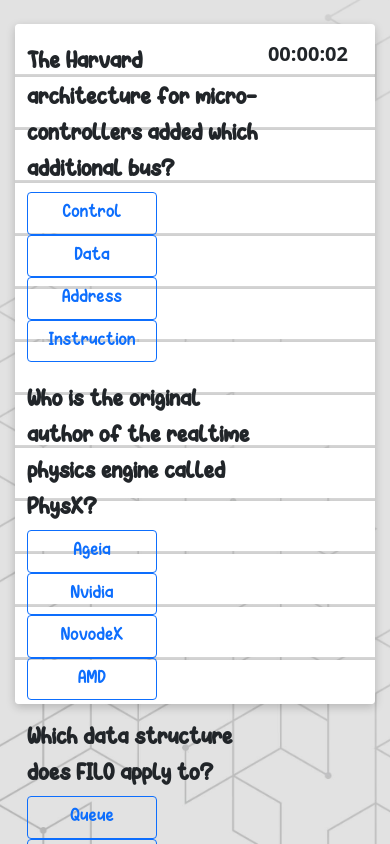
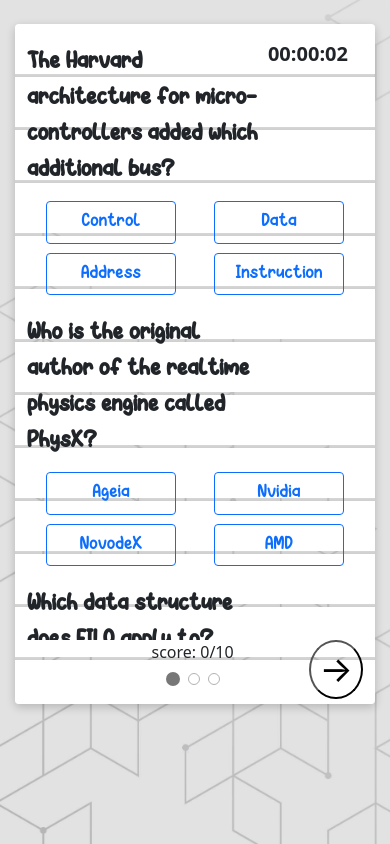
Before and after one commit to newohtwo/Quizzical, a React (Create React App) app: page / in a window 390 px wide. Both pictures are taken after a click on the input "Start Game!". Shown: the top 844 px of the page. Built offline with nearby package versions, Linux system fonts and the light colour scheme.

Commit message:
tweaked ui to fit better mobile screens

```diff
--- a/src/App.css
+++ b/src/App.css
@@ -38,17 +38,18 @@
   font-weight: bold;
 }
 
-.question {
+.question-text {
   font-family: MelonHoney;
   font-size: 24px;
   padding-top: 20px;
   text-align: start;
   padding-right: 100px;
 }
-.answer {
+.btn {
   width: 130px;
   font-size: 19px;
   font-family: MelonHoney;
+  margin-top: 9px;
 }
 .correctAnswer {
   background-color: green;
@@ -81,8 +82,20 @@
   .page {
     max-width: 360px;
   }
+
   .game-setting-select {
     width: 300px;
+    margin: 0px !important;
+    padding: 0px !important;
+  }
+  .start-btn {
+    margin-left: 55px;
+    padding: 3px 40px 3px 40px;
+  }
+  .question-array {
+    overflow-y: scroll;
+  }
+  .question {
   }
 }
 
--- a/src/App.js
+++ b/src/App.js
@@ -1,6 +1,6 @@
 import './App.css';
 import IntroductionPage from './components/IntroductionPage';
-import TriviaQuastions from './components/TriviaQuastions';
+import TriviaGame from './components/TriviaGame';
 import react from 'react';
 import axios from 'axios';
 import data from './components/tempData';
@@ -66,7 +66,7 @@
         <IntroductionPage createApiCall={mockCreateApiCall} key={nanoid()} />
       )}
       {showSettings && (
-        <TriviaQuastions
+        <TriviaGame
           triviaQuastions={triviaQuastions}
           triviaLength={triviaQuastions.length}
           key={nanoid()}
--- /dev/null
+++ b/src/components/GameFooter.js
@@ -0,0 +1,27 @@
+import Dots from './Dots';
+import PageFlipBtn from './PageFlipBtn';
+
+export default function GameFooter(props) {
+  return (
+    <div className="container-fluid  d-flex justify-content-between align-self-end ">
+      <PageFlipBtn
+        transparentDiv={props.transparentDiv}
+        isShown={props.questionsCurrentIndex >= 4 ? true : false}
+        pageFlip={props.moveToPreviousPage}
+        sign={'←'}
+      />
+      <div className="container text-center">
+        <p className="mb-2"> {`score: ${props.score}/${props.triviaLength}`}</p>
+        <Dots index={props.currentDotIndex} dotSize={props.dotSize}></Dots>
+      </div>
+      <PageFlipBtn
+        sign={'→'}
+        transparentDiv={props.transparentDiv}
+        isShown={
+          props.questionsCurrentIndex + 4 < props.triviaLength ? true : false
+        }
+        pageFlip={props.moveToNextPage}
+      />
+    </div>
+  );
+}
--- a/src/components/IntroductionPage.js
+++ b/src/components/IntroductionPage.js
@@ -38,7 +38,7 @@
         <p>Trivia game about anything and everything!</p>
       </div>
 
-      <div className="container ms-5  fw-bold">
+      <div className="container ms-md-5  fw-bold">
         <h3>Game Settings:</h3>
         <div>
           <label className="game-setting-select">
@@ -85,7 +85,7 @@
         </div>
 
         <input
-          className="start-btn mt-2 fw-bold"
+          className="start-btn mt-2 fw-bold "
           type="submit"
           value="Start Game!"
           onClick={() => props.createApiCall(form)}
--- /dev/null
+++ b/src/components/PageFlipBtn.js
@@ -0,0 +1,13 @@
+export default function PageFlipBtn(props) {
+  return (
+    <>
+      {props.isShown ? (
+        <button className="page-flip-btn" onClick={() => props.pageFlip()}>
+          {props.sign}
+        </button>
+      ) : (
+        props.transparentDiv()
+      )}
+    </>
+  );
+}
--- a/src/components/Question.js
+++ b/src/components/Question.js
@@ -21,9 +21,9 @@
   }
 
   return (
-    <div className="container">
-      <p className="fw-bold mb-1 question "> {props.question} </p>
-      <div className="container d-sm-flex justify-content-around ">
+    <div className="container question ">
+      <p className="fw-bold mb-1 question-text "> {props.question} </p>
+      <div className="container  flex-wrap  d-inline-flex  justify-content-around">
         {createPossibleAnswersBtns()}
       </div>
     </div>
--- a/src/components/SelectButton.js
+++ b/src/components/SelectButton.js
@@ -3,10 +3,7 @@
 export default function SelectButton(props) {
   function disabledBtn() {
     return (
-      <button
-        disabled
-        className={`text-center answer btn btn-outline-primary `}
-      >
+      <button disabled className={`text-center  btn btn-outline-primary`}>
         {props.text}
       </button>
     );
@@ -14,17 +11,13 @@
 
   function successBtn() {
     return (
-      <button className={`text-center answer btn btn-success `}>
-        {props.text}
-      </button>
+      <button className={`text-center  btn btn-success`}>{props.text}</button>
     );
   }
 
   function dangerBtn() {
     return (
-      <button className={`text-center answer btn btn-danger `}>
-        {props.text}
-      </button>
+      <button className={`text-center  btn btn-danger `}>{props.text}</button>
     );
   }
 
@@ -44,7 +37,7 @@
     return (
       <button
         onClick={() => props.click(props.index, props.id)}
-        className={`text-center answer btn btn-outline-primary `}
+        className={`text-center  btn btn-outline-primary `}
       >
         {props.text}
       </button>
--- /dev/null
+++ b/src/components/Timer.js
@@ -0,0 +1,9 @@
+export default function Timer(props) {
+  return (
+    <div className="timer">
+      <span>{('0' + Math.floor((props.time / 3600000) % 60)).slice(-2)}:</span>
+      <span>{('0' + Math.floor((props.time / 60000) % 60)).slice(-2)}:</span>
+      <span>{('0' + Math.floor((props.time / 1000) % 60)).slice(-2)}</span>
+    </div>
+  );
+}
--- a/src/components/TriviaQuastions.js
+++ b/src/components/TriviaGame.js
@@ -1,9 +1,10 @@
 import react from 'react';
 import Question from './Question';
-import Dots from './Dots';
+import GameFooter from './GameFooter';
 import { nanoid } from 'nanoid';
+import Timer from './Timer';
 
-export default function triviaQuastions(props) {
+export default function triviaGame(props) {
   const [score, setScore] = react.useState(0);
   const [questions, setQuestions] = react.useState(initQuestions());
   const [currentDotIndex, setCurrentDotIndex] = react.useState(0);
@@ -163,40 +164,25 @@
   function transparentDiv() {
     return <div className="transperent-btn"> </div>;
   }
+
   //TODO MAKE THE TIMER INTO ITS OWN COMPONENT
   //TODO FIGURE OUT WHAT TO SHOW ON THE END SCREEN
   return (
     <div className="container-fluid g-0 h-100 d-flex flex-column justify-content-between">
-      <div className="timer">
-        <span>{('0' + Math.floor((time / 3600000) % 60)).slice(-2)}:</span>
-        <span>{('0' + Math.floor((time / 60000) % 60)).slice(-2)}:</span>
-        <span>{('0' + Math.floor((time / 1000) % 60)).slice(-2)}</span>
+      <Timer time={time} />
+      <div className="container-fluid question-array ">
+        {currentQuestionArr}
       </div>
-      <div className="container-fluid  ">{currentQuestionArr}</div>
-
-      <div className="container-fluid  d-flex justify-content-between align-self-end ">
-        {questionsCurrentIndex >= 4 ? (
-          <button
-            className="page-flip-btn"
-            onClick={() => moveToPreviousPage()}
-          >
-            &#8592;
-          </button>
-        ) : (
-          transparentDiv()
-        )}
-        <div className="container text-center">
-          <p className="mb-2"> {`score: ${score}/${props.triviaLength}`}</p>
-          <Dots index={currentDotIndex} dotSize={dotSize()}></Dots>
-        </div>
-        {questionsCurrentIndex + 4 < props.triviaLength ? (
-          <button className="page-flip-btn " onClick={() => moveToNextPage()}>
-            →
-          </button>
-        ) : (
-          transparentDiv()
-        )}
-      </div>
+      <GameFooter
+        dotSize={dotSize()}
+        currentDotIndex={currentDotIndex}
+        moveToNextPage={moveToNextPage}
+        questionsCurrentIndex={questionsCurrentIndex}
+        moveToPreviousPage={moveToPreviousPage}
+        transparentDiv={transparentDiv}
+        score={score}
+        triviaLength={props.triviaLength}
+      />
     </div>
   );
 }
```
